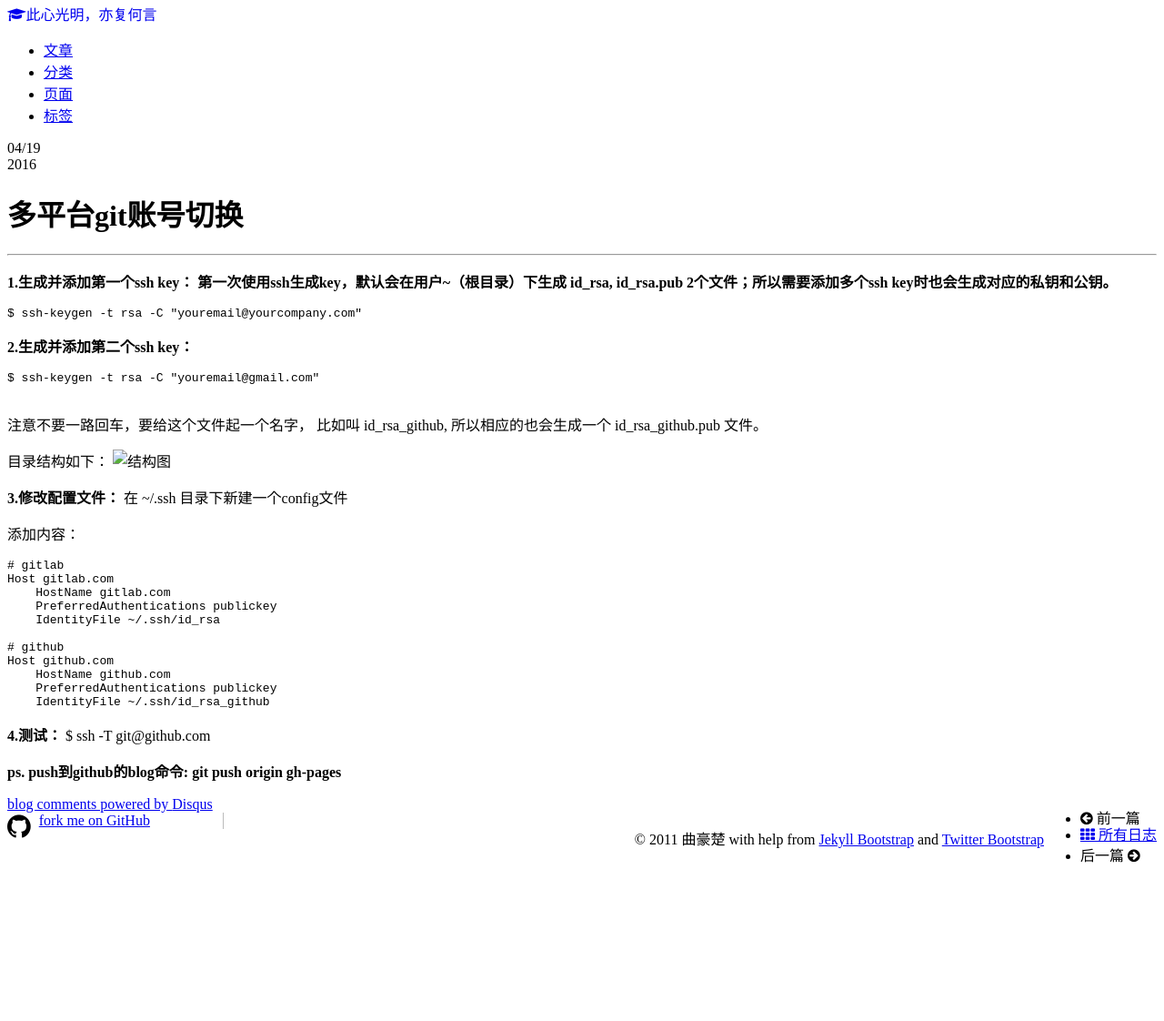
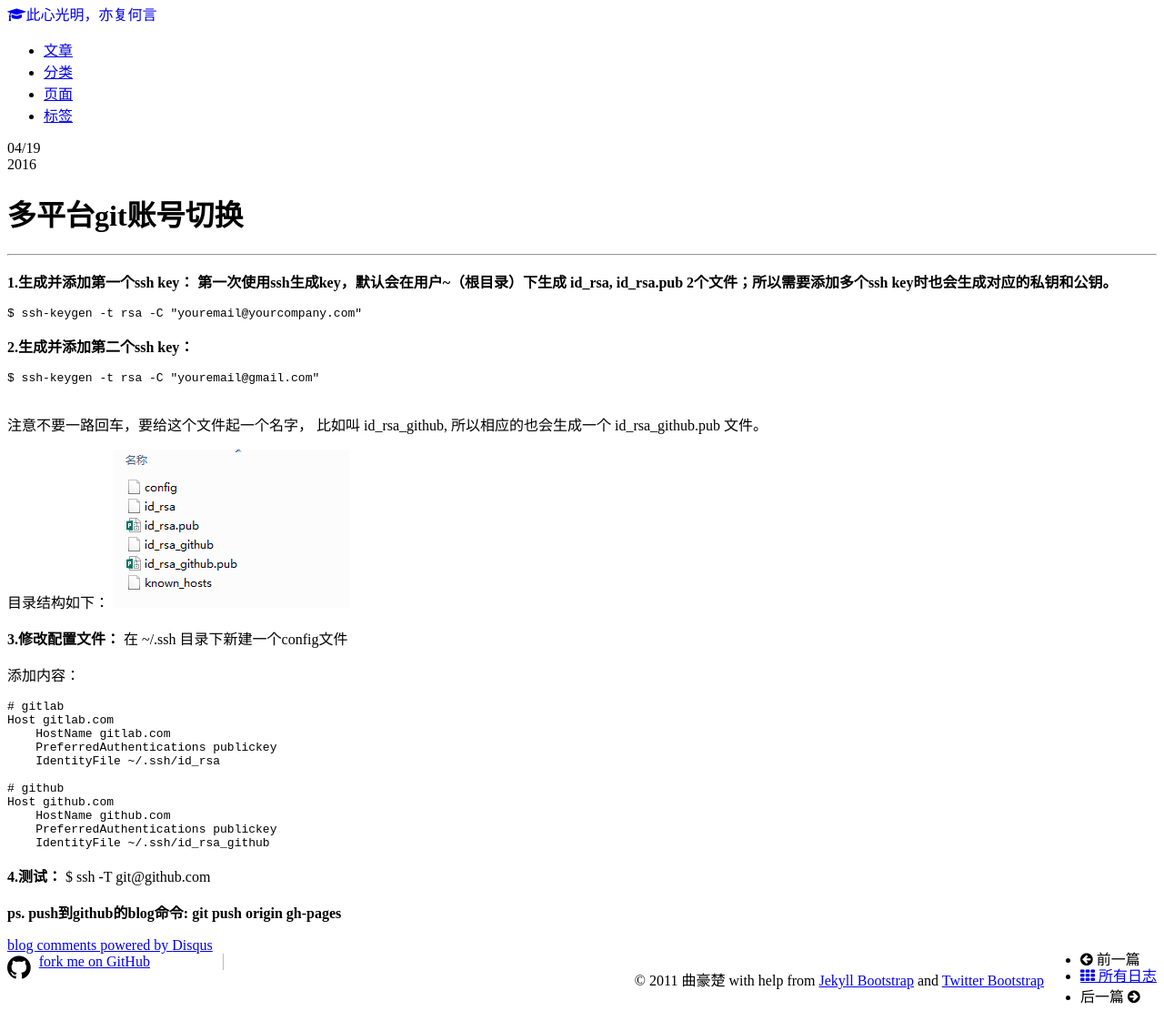
Before and after one commit to kuenne/blog, a Jekyll site: the page built from _posts/2016-04-19-git-account-change.md, in a window 1280 px wide. Shown: the whole page at 91% size. Built offline with Jekyll 4.4.1, drawn with Linux system fonts in a browser that asks for light colours; nearby versions of some CDN libraries; Markdown is read by kramdown in place of the engine named in the settings; comment, search, counter and statistics services are not loaded; before the commit the page ends 967 px from its top, so only the background shows below that.

Commit message:
edit first article

```diff
--- a/_posts/2016-04-19-git-account-change.md
+++ b/_posts/2016-04-19-git-account-change.md
@@ -29,7 +29,7 @@ $ ssh-keygen -t rsa -C "youremail@gmail.com"
 注意不要一路回车，要给这个文件起一个名字， 比如叫 id_rsa_github, 所以相应的也会生成一个 id_rsa_github.pub 文件。
 
 目录结构如下：
-<img src="/images/git-account-change.png" alt="结构图" style="max-width:100%;"/>
+<img src="/image/git-account-change.png" alt="结构图" style="max-width:100%;"/>
 
 **3.修改配置文件：**
 在 ~/.ssh 目录下新建一个config文件
```
